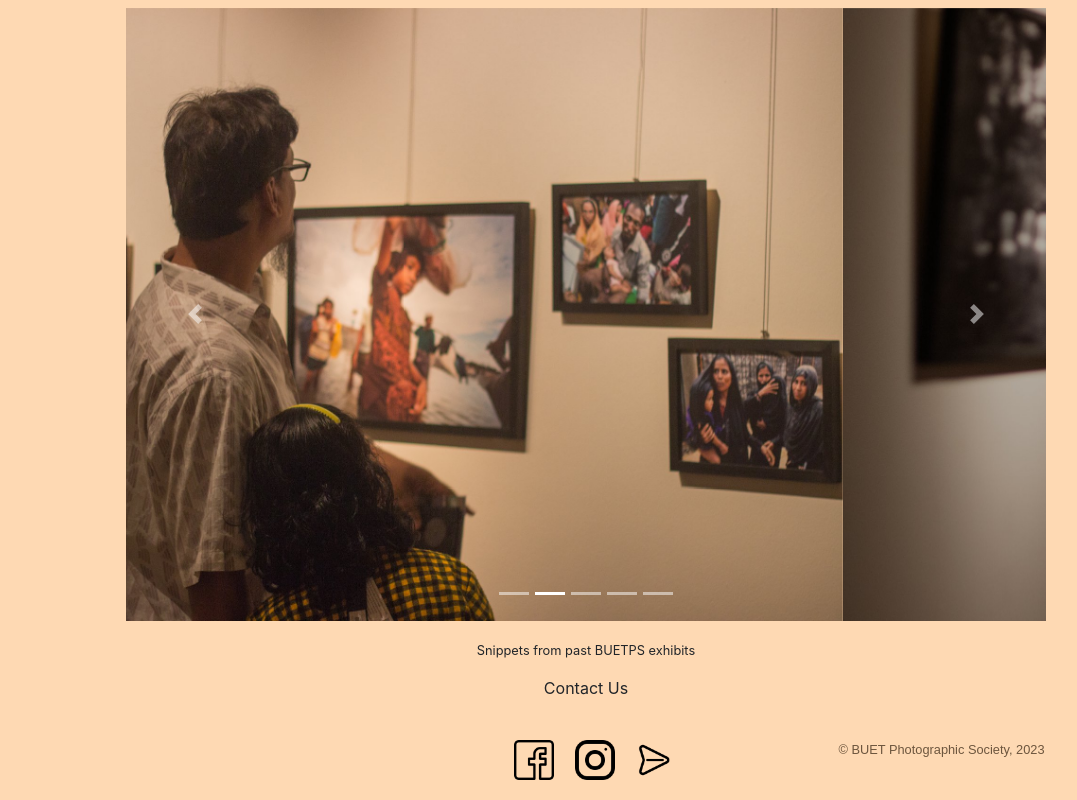
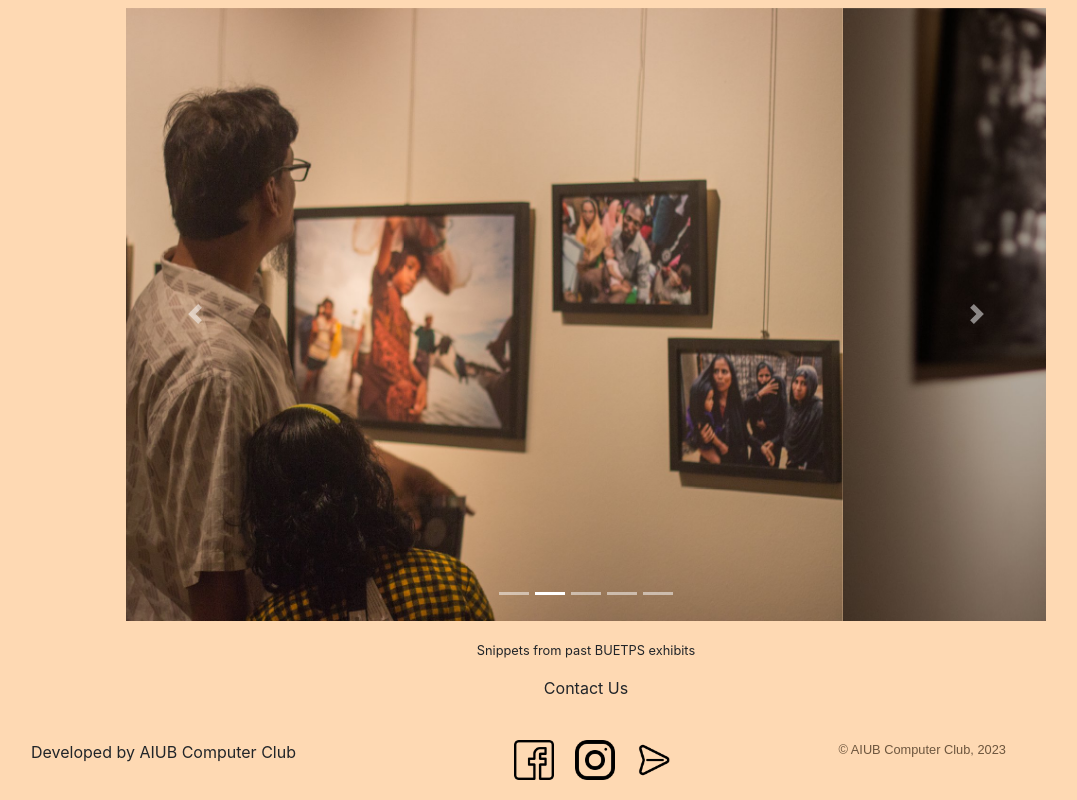
Before and after one commit to iftakharahmedchowdhury/WebsiteForNiloyBhai, a plain HTML site: page index.html in a window 1280 px wide. Shown: the part 2782-3582 px from the top of the page, without its empty margins (54-1131 px from the left). Drawn offline with nearby package versions, Linux system fonts and the light colour scheme.

Commit message:
footer update

```diff
--- a/index.html
+++ b/index.html
@@ -21,7 +21,7 @@
 <nav class="navbar navbar-expand-lg bg-body-tertiary navCus fixed-top">
     <div class="container-fluid">
         <a class="navbar-brand" href="#">Navbar</a>
-        <button  class="navbar-toggler navButton " type="button" data-bs-toggle="collapse"
+        <button class="navbar-toggler navButton " type="button" data-bs-toggle="collapse"
             data-bs-target="#navbarNavDropdown" aria-controls="navbarNavDropdown" aria-expanded="false"
             aria-label="Toggle navigation">
             <span class="navbar-toggler-icon"></span>
@@ -67,7 +67,7 @@
                 quis nostrud exercitation ullamco laboris nisi ut aliquip ex ea commodo consequat.
             </div>
 
-            <div  class="eventfbpageimg">
+            <div class="eventfbpageimg">
                 <img src="images/1eventimage.png" class="img-fluid" alt="...">
 
             </div>
@@ -345,7 +345,9 @@
         <p style="text-align: center;">Contact Us</p>
         <br>
         <div class="row">
-            <div class="col-lg-5"></div>
+            <div class="col-lg-5">
+                <p>Developed by AIUB Computer Club</p>
+            </div>
             <div class="col">
                 <a href="http://www.facebook.com" target="_blank" class="RNpQXe"
                     style="width: 40px; height: 40px; margin: 8px;"><img src="images/buet19.jpg" alt="Facebook"
@@ -362,7 +364,7 @@
                         style="color: #6d563e; font-family: 'Playfair Display', Arial; font-variant: normal; font-weight: 500;">©</span><span
                         class=" "
                         style="color: #6d563e; font-family: 'Playfair Display', Arial; font-variant: normal; font-weight: 500;">
-                        BUET Photographic Society</span><span class=" "
+                        AIUB Computer Club</span><span class=" "
                         style="color: #6d563e; font-family: 'Playfair Display', Arial; font-weight: 500;">,
                         2023</span></small>
             </div>
```
